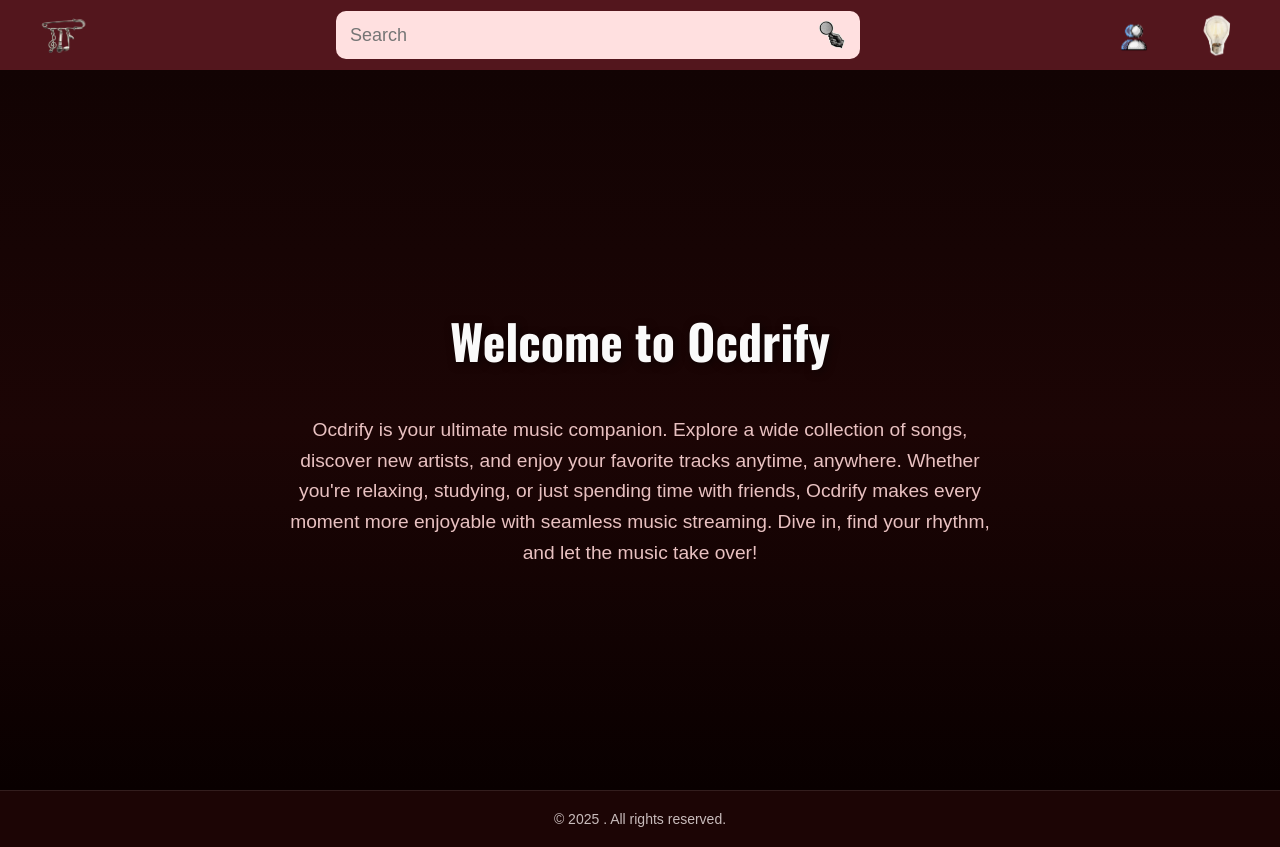
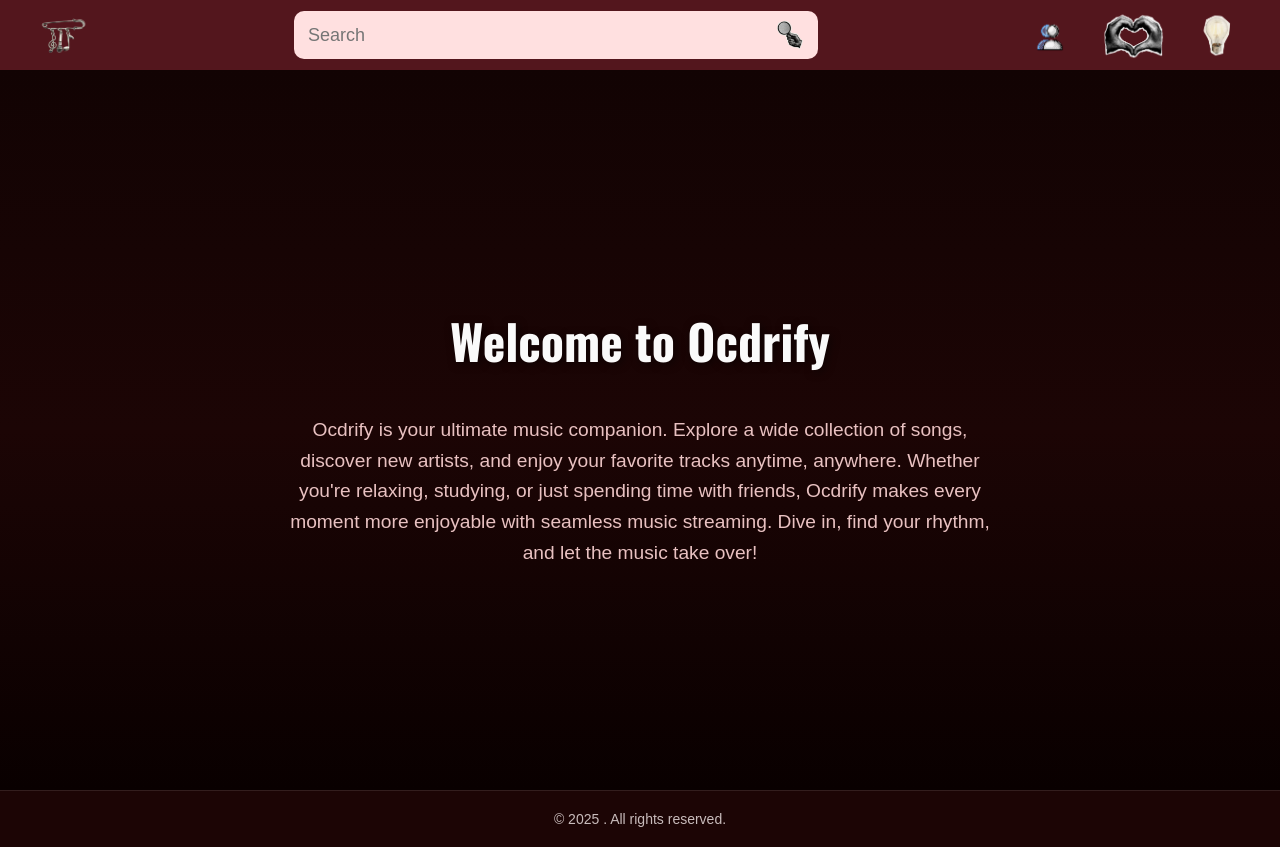
Before and after one commit to oceandrive8/React-JS, a React (Create React App) app in the folder endterm project/project2/: page / in a window 1280 px wide. Built offline with nearby package versions, Linux system fonts and the light colour scheme; no server answers.

Commit message:
Update Navbar.jsx

```diff
--- a/endterm project/project2/src/components/Navbar.jsx
+++ b/endterm project/project2/src/components/Navbar.jsx
@@ -9,6 +9,7 @@ import keyringIcon from "../assets/keyring.png";
 import searchIcon from "../assets/search.png";
 import profileIcon from "../assets/profile.png";
 import bulbIcon from "../assets/bulb.png";
+import heartIcon from "../assets/heart.PNG";
 
 const Navbar = () => {
   const [query, setQuery] = useState("");
@@ -63,6 +64,14 @@ const Navbar = () => {
           className="nav-icon"
           onClick={() => navigate("/profile")}
         />
+
+        <img
+          src={heartIcon}
+          alt="favorites"
+          className="nav-icon"
+          onClick={() => navigate("/favorites")}
+        />
+
         <img
           src={bulbIcon}
           alt="home"
```
